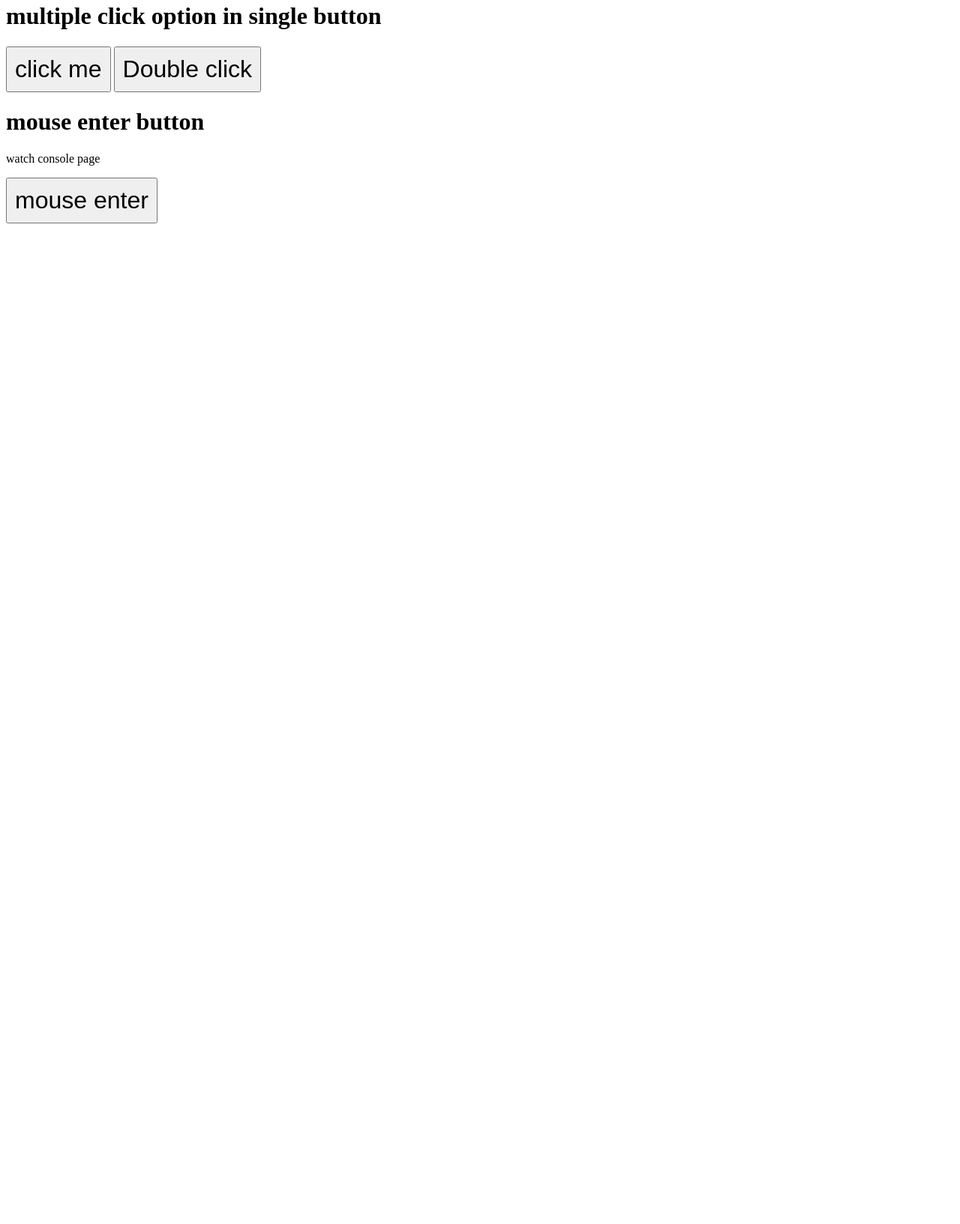
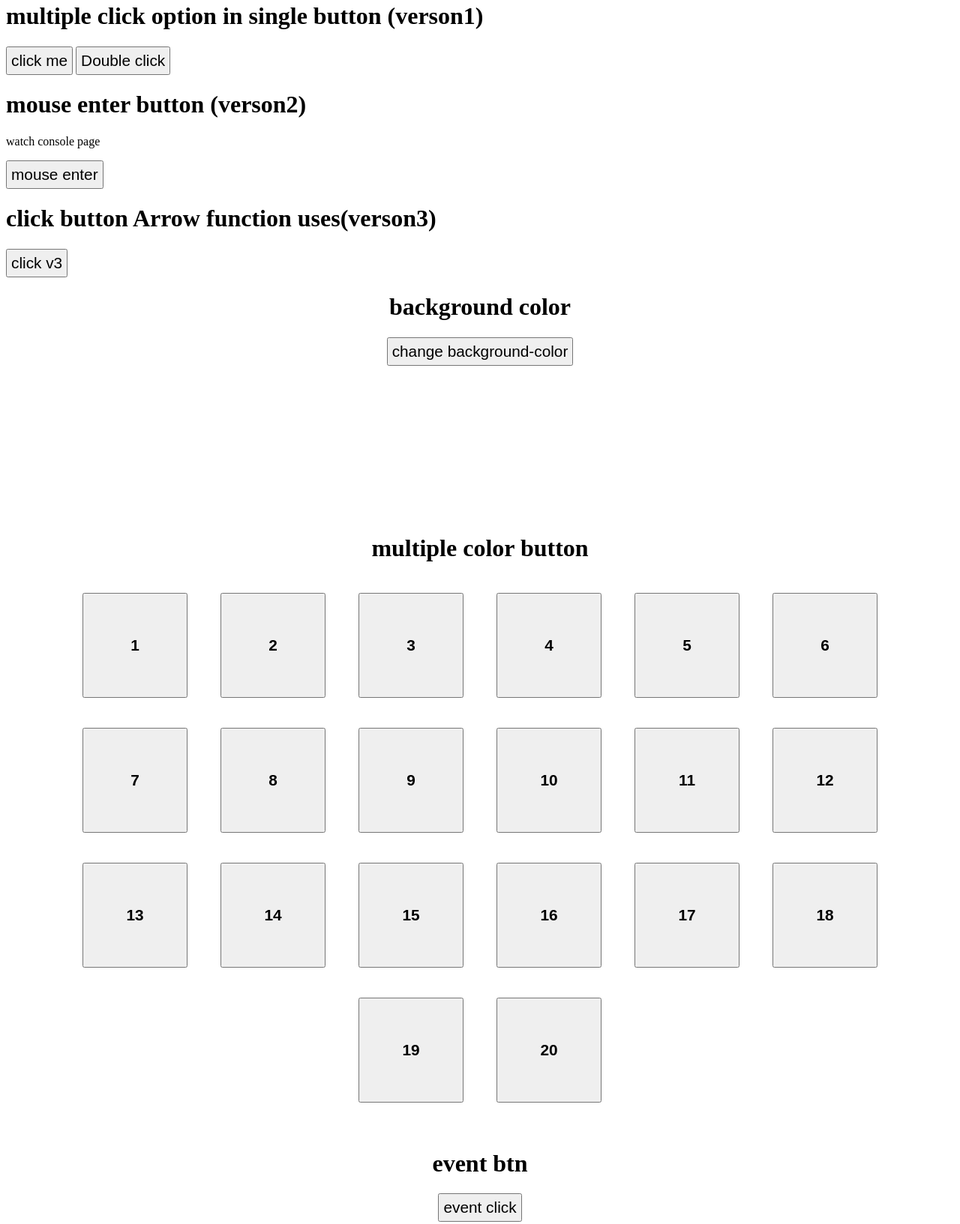
Before and after one commit to crcravi66/DOM-Events, a plain HTML site: page eventsbtn.html in a window 1280 px wide. Shown: the part 18-1651 px from the top of the page at 75% size. Before the commit the page ends 800 px from the top, so only its background shows below. Drawn offline with Linux system fonts and the light colour scheme.

Commit message:
prctices for events

```diff
--- a/eventsbtn.html
+++ b/eventsbtn.html
@@ -5,25 +5,69 @@
     <meta name="viewport" content="width=device-width, initial-scale=1.0">
     <title>Event Basic</title><style>
         button{
-            font-size: 2rem;
-            padding: 10px;
+            font-size: 1.3rem;
+            padding: 5px;
+        }
+        .container{
+            text-align: center;
+            height: 300px;
+        }
+        .multiple-btn{
+            width: 140px;
+            height: 140px;
+            margin: 20px 20px;
+            font-weight: 800;
         }
     </style>
 </head>
 <body>
-    <h1>multiple click  option in single button</h1>
+    <h1>multiple click  option in single button (verson1)</h1>
     <button onclick="alert('hi there'); alert(' another time')" > click me</button>
     <button ondblclick="alert('you clicked for double click')">Double click</button>
 
-    <h1>mouse enter button</h1>
+    <h1>mouse enter button (verson2)</h1>
     <p>watch console page</p>
     <button id="mouse-enter">mouse enter</button>
 
+    <h1>click button Arrow function uses(verson3)</h1>
+    <button id="verson3">click v3</button>
 
+    <div id="container" class="container">
+        <h1 id="rgb">background color</h1>
+        <button id="bg-color-c"> change background-color </button>
+    </div>
 
+    <div class="container" style="height: 800px;">
+        <h1>multiple color button</h1>
+        <button class="multiple-btn">1</button>
+        <button class="multiple-btn">2</button>
+        <button class="multiple-btn">3</button>
+        <button class="multiple-btn">4</button>
+        <button class="multiple-btn">5</button>
+        <button class="multiple-btn">6</button>
+        <button class="multiple-btn">7</button>
+        <button class="multiple-btn">8</button>
+        <button class="multiple-btn">9</button>
+        <button class="multiple-btn">10</button>
+        <button class="multiple-btn">11</button>
+        <button class="multiple-btn">12</button>
+        <button class="multiple-btn">13</button>
+        <button class="multiple-btn">14</button>
+        <button class="multiple-btn">15</button>
+        <button class="multiple-btn">16</button>
+        <button class="multiple-btn">17</button>
+        <button class="multiple-btn">18</button>
+        <button class="multiple-btn">19</button>
+        <button class="multiple-btn">20</button>
+    </div>
 
+<div class="container" class="display= block;">
+    <h1>event btn </h1>
 
-
+    <button id="evt" >
+        event click
+    </button>
+</div>
 
 
 
--- a/eventsbtn.js
+++ b/eventsbtn.js
@@ -1,4 +1,4 @@
-                //mouse enter
+                //mouse enter verson - 2
 const mouseEnt = document.querySelector('#mouse-enter')
 function clickReaction(){
     console.log("you cliked button")
@@ -9,3 +9,45 @@ function stream() {
 }
 
 mouseEnt.onmouseenter = stream;
+
+                    // verson - 3
+
+const v3Click = document.querySelector("#verson3")
+v3Click.addEventListener('click',clickReaction)
+
+                        //background-color-change
+
+const btn = document.querySelector('#bg-color-c')
+const rgbHeading = document.querySelector('#rgb')
+const conatiner = document.querySelector('#container')
+
+
+btn.addEventListener('click',function(){
+    let rgbcolor = makeRaCo();
+    conatiner.style.backgroundColor = rgbcolor;
+    rgbHeading.innerText = rgbcolor;
+    rgbHeading.style.color = makeRaCo();
+})
+
+let makeRaCo = ()=>{
+    let r = Math.floor(Math.random() * 255)
+    let g = Math.floor(Math.random() * 255)
+    let b = Math.floor(Math.random() * 255)
+    return `rgb(${r},${g},${b})`
+}
+
+                // multible button
+
+const allBtn = document.querySelectorAll('.multiple-btn')
+for (let btn of allBtn){
+    btn.addEventListener('click', colorize)
+}
+
+function colorize (){
+    this.style.backgroundColor = makeRaCo();
+    this.style.color = makeRaCo();
+}
+
+                    //evt btn
+
+const eventbtn = document.querySelector('#evt')
```
